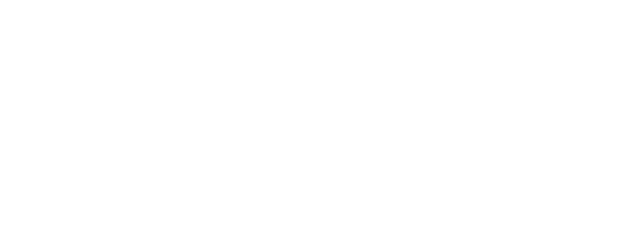
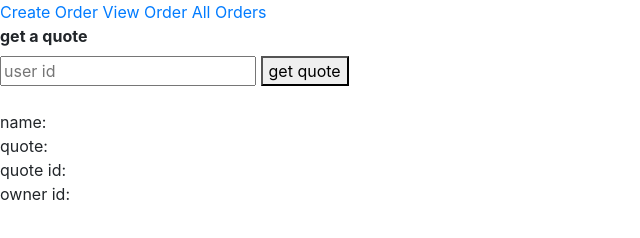
Before and after one commit to tvanloy/eindproject-frontend, a website: page quote.html in a window 1280 px wide. Shown: the whole page, without its empty margins (0-640 px from the left). Drawn offline with nearby package versions, Linux system fonts and the light colour scheme.

Commit message:
Update quote.html

```diff
--- a/quote.html
+++ b/quote.html
@@ -3,9 +3,34 @@
 <head>
     <meta charset="UTF-8">
     <meta name="viewport" content="width=device-width, initial-scale=1.0"/>
-    <title>Title</title>
+    <title>user</title>
+    <script defer src="https://unpkg.com/alpinejs@3.x.x/dist/cdn.min.js"></script>
+    <link rel="stylesheet" href="https://cdnjs.cloudflare.com/ajax/libs/twitter-bootstrap/4.5.3/css/bootstrap-reboot.min.css">
+    <link rel="stylesheet" href="https://cdnjs.cloudflare.com/ajax/libs/twitter-bootstrap/4.5.3/css/bootstrap-grid.min.css">
 </head>
 <body>
+<div class="sidenav">
+    <a href="index.html">Create Order</a>
+    <a href="checkorder.html">View Order</a>
+    <a href="orders.html">All Orders</a>
+</div>
+<div class="main">
+    <h4>get a quote </h4>
+    <div x-data="{
+        responsedata: null,
+        quote_id: null,
+        async getData() {
+            this.responsedata = await (await fetch('https://api-eindproject-tvanloy.cloud.okteto.net/quotes/' + this.quote_id)).json();
+        }
+    }">
+        <input type="text" x-model="quote_id" placeholder="user id">
+        <button x-on:click="getData">get quote</button>
+        <br><br>
+        name: <strong x-text="responsedata.name"></strong><br>
+        quote: <strong x-text="responsedata.quote"></strong><br>
+        quote id: <strong x-text="responsedata.id"></strong><br>
+        owner id: <strong x-text="responsedata.owner_id"></strong>
 
+    </div>
 </body>
 </html>
```
